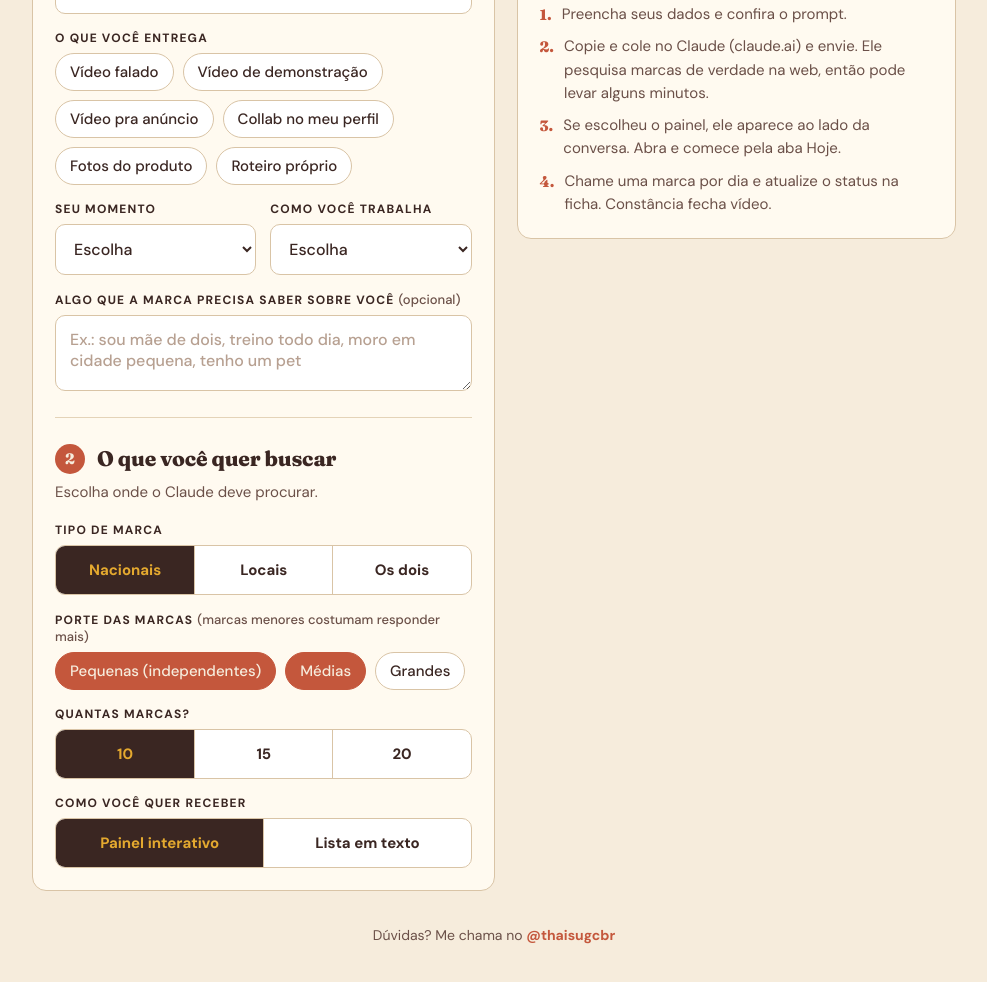
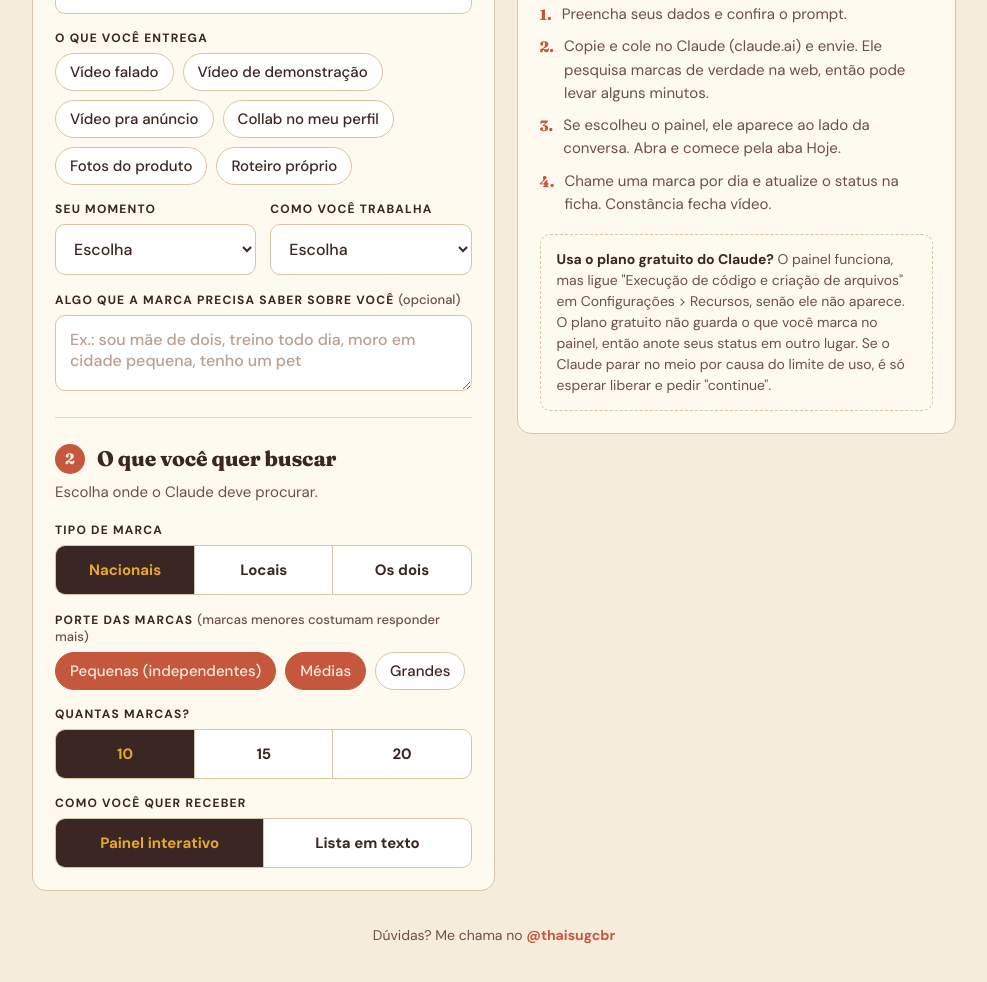
Before and after one commit to thaislinhares21/portfoliougc, a plain HTML site: page prospeccao/index.html in a window 1280 px wide. Shown: the part 1101-2083 px from the top of the page, without its empty margins (146-1133 px from the left). Drawn offline with Linux system fonts and the light colour scheme.

Commit message:
Aviso sobre o plano gratuito

```diff
--- a/prospeccao/index.html
+++ b/prospeccao/index.html
@@ -150,6 +150,8 @@ input[type=text],select,textarea{border:1px solid #d9c4a6;border-radius:10px}
 .board{width:96px;max-width:96px;flex:none;margin:0;border:2px solid var(--cocoa);box-shadow:4px 4px 0 var(--terra);transform:rotate(3deg)}
 .board .pc{font-size:22px}
 @media (max-width:520px){.board{width:72px;max-width:72px}.board .pc{font-size:16px}}
+.free{margin-top:18px;padding:14px 16px;border:1px dashed #d9c4a6;border-radius:10px;font-size:14px;line-height:1.5;color:var(--cocoa2)}
+.free b{color:var(--cocoa)}
 </style>
 </head>
 <body>
@@ -270,6 +272,7 @@ input[type=text],select,textarea{border:1px solid #d9c4a6;border-radius:10px}
       <li><b>3.</b> Se escolheu o painel, ele aparece ao lado da conversa. Abra e comece pela aba Hoje.</li>
       <li><b>4.</b> Chame uma marca por dia e atualize o status na ficha. Constância fecha vídeo.</li>
     </ol>
+    <div class="free"><b>Usa o plano gratuito do Claude?</b> O painel funciona, mas ligue "Execução de código e criação de arquivos" em Configurações > Recursos, senão ele não aparece. O plano gratuito não guarda o que você marca no painel, então anote seus status em outro lugar. Se o Claude parar no meio por causa do limite de uso, é só esperar liberar e pedir "continue".</div>
   </div>
 </aside>
 
```
